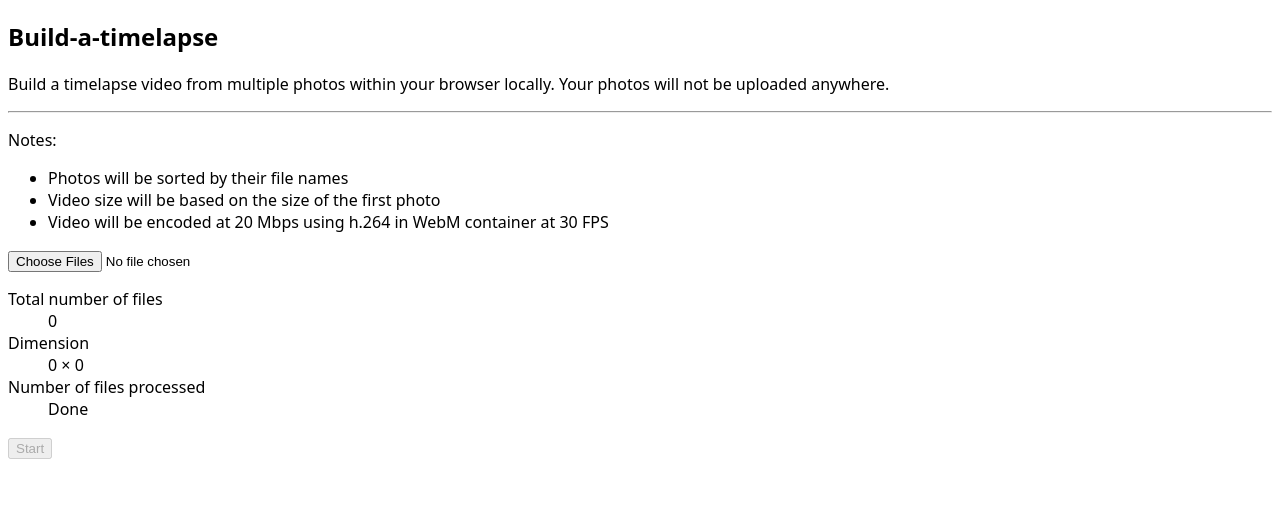
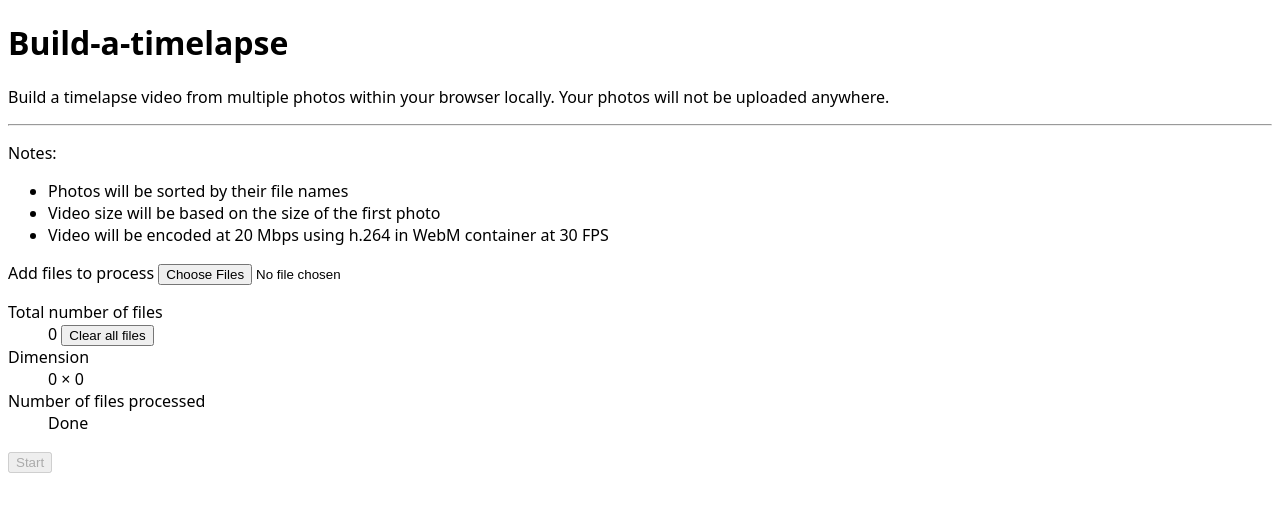
Before and after one commit to compulim/build-a-timelapse, a React app: page / in a window 1280 px wide. Shown: the top 512 px of the page. Built offline with nearby package versions, Linux system fonts and the light colour scheme.

Commit message:
Add files instead of replace files

```diff
--- a/src/ui/Main.tsx
+++ b/src/ui/Main.tsx
@@ -19,7 +19,7 @@ declare global {
 const Main = () => {
   const [[width, height], setDimension] = useState<[number, number]>([0, 0]);
   const [busy, setBusy] = useState(false);
-  const [files, setFiles] = useState<File[]>([]);
+  const [files, setFiles] = useState<Map<string, File>>(new Map());
   const [numFramesProcessed, setNumFramesProcessed] = useState(0);
 
   const handleChange = useCallback<FormEventHandler<HTMLInputElement>>(
@@ -31,13 +31,25 @@ const Main = () => {
       const firstImageBitmap = await createImageBitmap(files[0]);
 
       setDimension([firstImageBitmap.width, firstImageBitmap.height]);
-      setFiles(Array.from(files).sort(({ name: x }, { name: y }) => (x > y ? 1 : x < y ? -1 : 0)));
+      setFiles(existingFiles => {
+        const nextFiles = new Map(existingFiles);
+
+        for (const file of Array.from(files)) {
+          nextFiles.set(file.name, file);
+        }
+
+        return nextFiles;
+      });
     },
     [setDimension, setFiles]
   );
 
+  const handleClearAllFilesClick = useCallback(() => {
+    setFiles(new Map());
+  }, [setFiles]);
+
   const handleStart = useCallback(async () => {
-    if (!files.length) {
+    if (!files.size) {
       return;
     }
 
@@ -100,7 +112,7 @@ const Main = () => {
     });
 
     let index = 0;
-    const pendingFiles = [...files];
+    const pendingFiles = Array.from(files.values()).sort(({ name: x }, { name: y }) => (x > y ? 1 : x < y ? -1 : 0));
 
     recorder.start();
     worker.postMessage(['decode', pendingFiles.shift()]);
@@ -142,8 +154,10 @@ const Main = () => {
     }
   }, [files, height, setBusy, setNumFramesProcessed, width]);
 
+  const { size: numFiles } = files;
+
   return (
-    <section role="main">
+    <main>
       <h1>Build-a-timelapse</h1>
       <p>
         Build a timelapse video from multiple photos within your browser locally. Your photos will not be uploaded
@@ -156,25 +170,30 @@ const Main = () => {
         <li>Video size will be based on the size of the first photo</li>
         <li>Video will be encoded at 20 Mbps using h.264 in WebM container at 30 FPS</li>
       </ul>
-      <input accept="image/jpeg" disabled={busy} multiple onChange={handleChange} type="file" />
+      <div>
+        Add files to process <input accept="image/jpeg" disabled={busy} multiple onChange={handleChange} type="file" />
+      </div>
       <dl>
         <dt>Total number of files</dt>
-        <dd>{files.length}</dd>
+        <dd>
+          {numFiles}{' '}
+          <button onClick={handleClearAllFilesClick} type="button">
+            Clear all files
+          </button>
+        </dd>
         <dt>Dimension</dt>
         <dd>
           {width} &times; {height}
         </dd>
         <dt>Number of files processed</dt>
         <dd>
-          {busy
-            ? `${numFramesProcessed}/${files.length} (${Math.ceil((numFramesProcessed / files.length) * 100)}%)`
-            : 'Done'}
+          {busy ? `${numFramesProcessed}/${numFiles} (${Math.ceil((numFramesProcessed / numFiles) * 100)}%)` : 'Done'}
         </dd>
       </dl>
-      <button disabled={busy || !files.length} onClick={handleStart} type="button">
+      <button disabled={busy || !numFiles} onClick={handleStart} type="button">
         Start
       </button>
-    </section>
+    </main>
   );
 };
 
```
